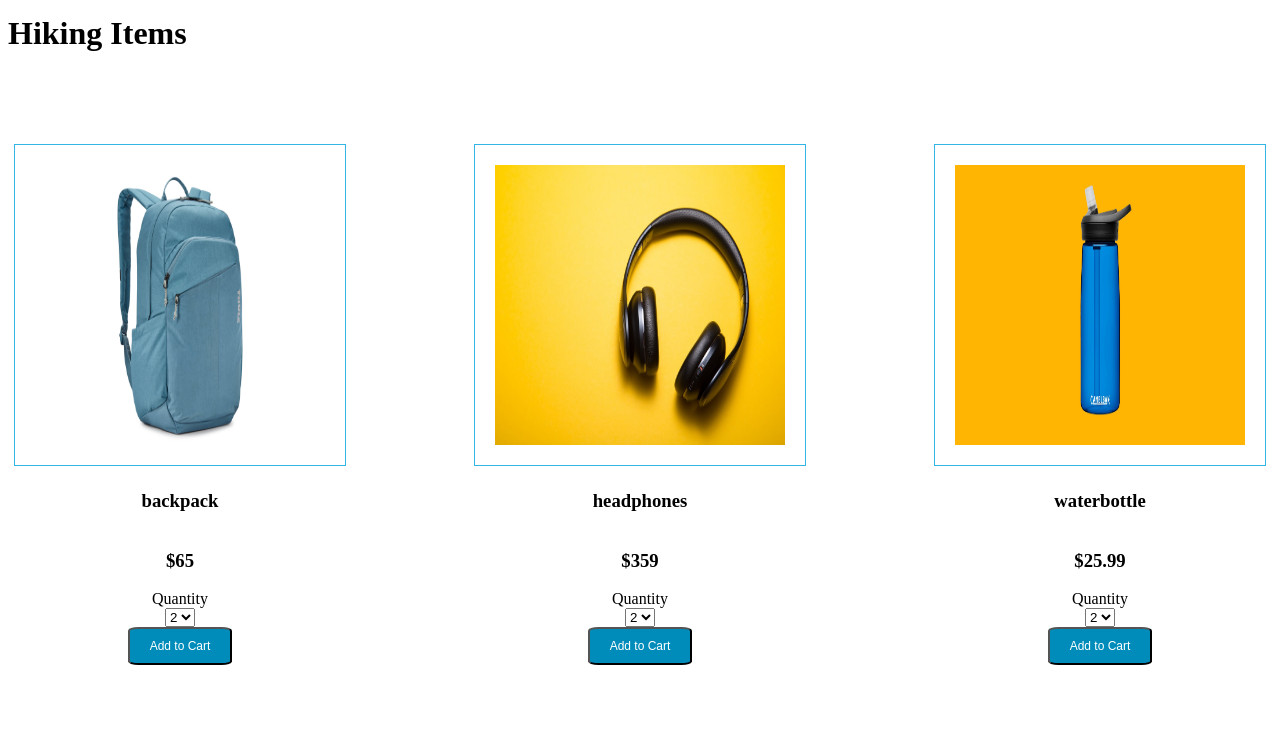
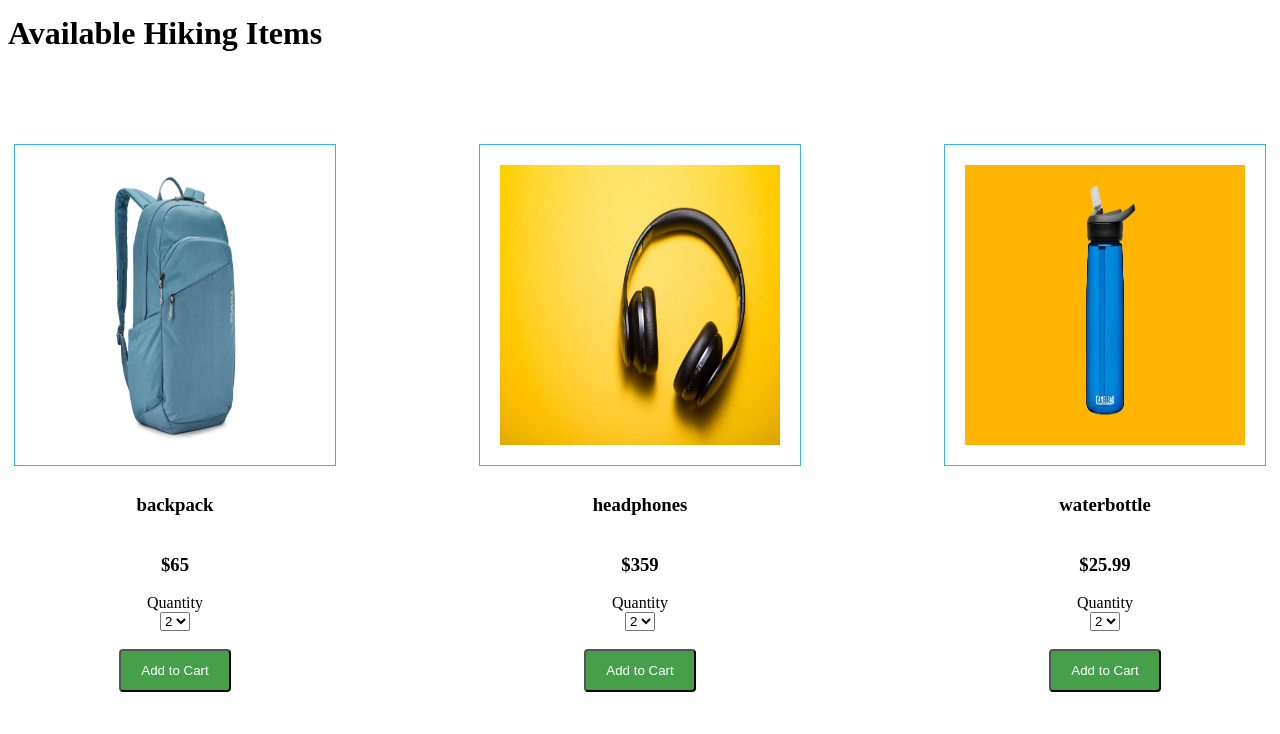
Before and after one commit to Paloma-commits/Mystore, an Angular app in the folder myStore/: page / in a window 1280 px wide. Shown: the part 320-1054 px from the top of the page. Built offline with nearby package versions, Linux system fonts and the light colour scheme.

Commit message:
item detail route working

```diff
--- a/myStore/src/app/components/checkout/checkout.component.css
+++ b/myStore/src/app/components/checkout/checkout.component.css
@@ -18,6 +18,7 @@ button{
     align-self: center;
     margin:auto;
     display: grid;
+    cursor: pointer;
 }
 
 
--- a/myStore/src/app/components/item-detail/item-detail.component.css
+++ b/myStore/src/app/components/item-detail/item-detail.component.css
@@ -0,0 +1,25 @@
+img {
+    border-radius: 10px;
+    width: 320px;
+}
+
+.select-input {
+    width: 108px;
+    margin-bottom: 8px;
+}
+
+.detail-container {
+    display: flex;
+    justify-content: center;
+    align-items: center;
+    margin-top: 64px;
+}
+
+.detail-item {
+    margin-left: 128px;
+    margin-right: 128px;
+}
+
+.back-link {
+    margin-top: 8px;
+}
--- a/myStore/src/app/components/product-item/product-item.component.css
+++ b/myStore/src/app/components/product-item/product-item.component.css
@@ -1,11 +1,17 @@
 .product-image {
   list-style-type: none;
-  width: 290px;
+  width: 280px;
   height: 280px;
   padding: 20px;
   margin: 6px 6px;
   border: 1px solid #33B5E5;
-  }
+}
+
+image{
+  width: 50px;
+  height: 50px;
+
+}
 
 .product-container {
   margin-top: 64px;
@@ -22,14 +28,14 @@
   align-items: center;
 }
 
-
-button{
-  background-color: #008CBA;
+#cart{
+  background-color: #45a049;
+  justify-content: center;
+  padding: 12px 20px;
+  border-radius: 4px;
   color: white;
-  padding: 10px 20px;
-  text-align: center;
-  text-decoration: none;
-  display: inline-block;
-  font-size: 12px;
-  border-radius: 10%;
+  align-self: center;
+  margin:auto;
+  display: grid;
+  cursor: pointer;
 }
--- a/myStore/src/app/components/product-item/product-item.component.html
+++ b/myStore/src/app/components/product-item/product-item.component.html
@@ -1,5 +1,5 @@
 <div class='product-container'>
-    <img class="product-image" src="assets/pictures/{{item.image}}" alt={{item.name}}>
+    <a [routerLink]="['/product/', item.name]"><img class="product-image" src="assets/pictures/{{item.image}}" alt={{item.name}}></a>
     <h3>{{ item.name }}</h3>
     <h3>${{ item.price }}</h3>
     <label for="quantity">Quantity</label>
@@ -8,5 +8,6 @@
         <option value="3">3</option>
         <option value="4">4</option>
     </select>
-    <button (click)="addProductToCart()">Add to Cart</button>
+    <br>
+    <button id="cart" (click)="addProductToCart()">Add to Cart</button>
 </div>
--- a/myStore/src/app/components/product-list/product-list.component.html
+++ b/myStore/src/app/components/product-list/product-list.component.html
@@ -1,4 +1,4 @@
-<h1>Hiking Items</h1>
+<h1>Available Hiking Items</h1>
 <div fxLayout="row wrap" fxLayoutAlign="space-between">
     <app-product-item *ngFor= "let item of items" [item]="item"></app-product-item>
 </div>
```
Also changed, not shown: myStore/src/app/components/item-detail/item-detail.component.html (+7 -1 lines), myStore/src/app/components/item-detail/item-detail.component.ts (+9 -0 lines).
